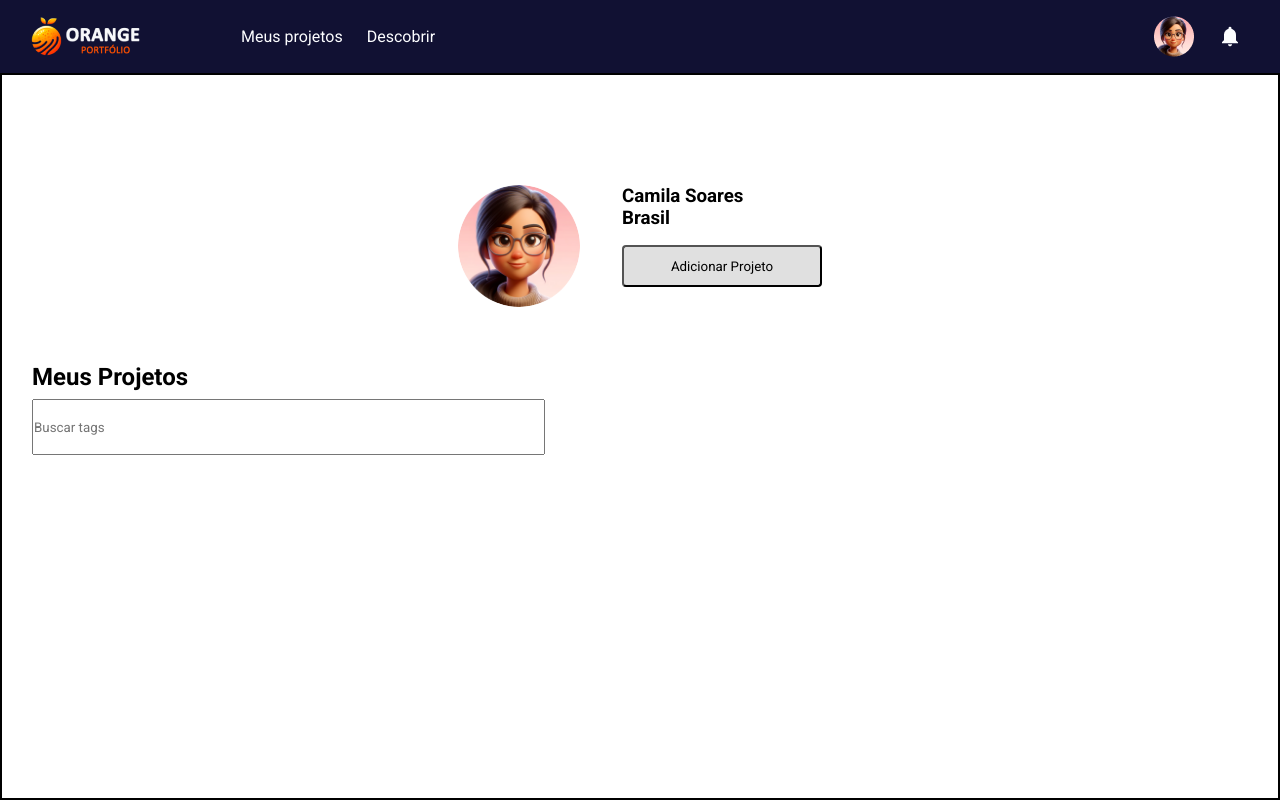
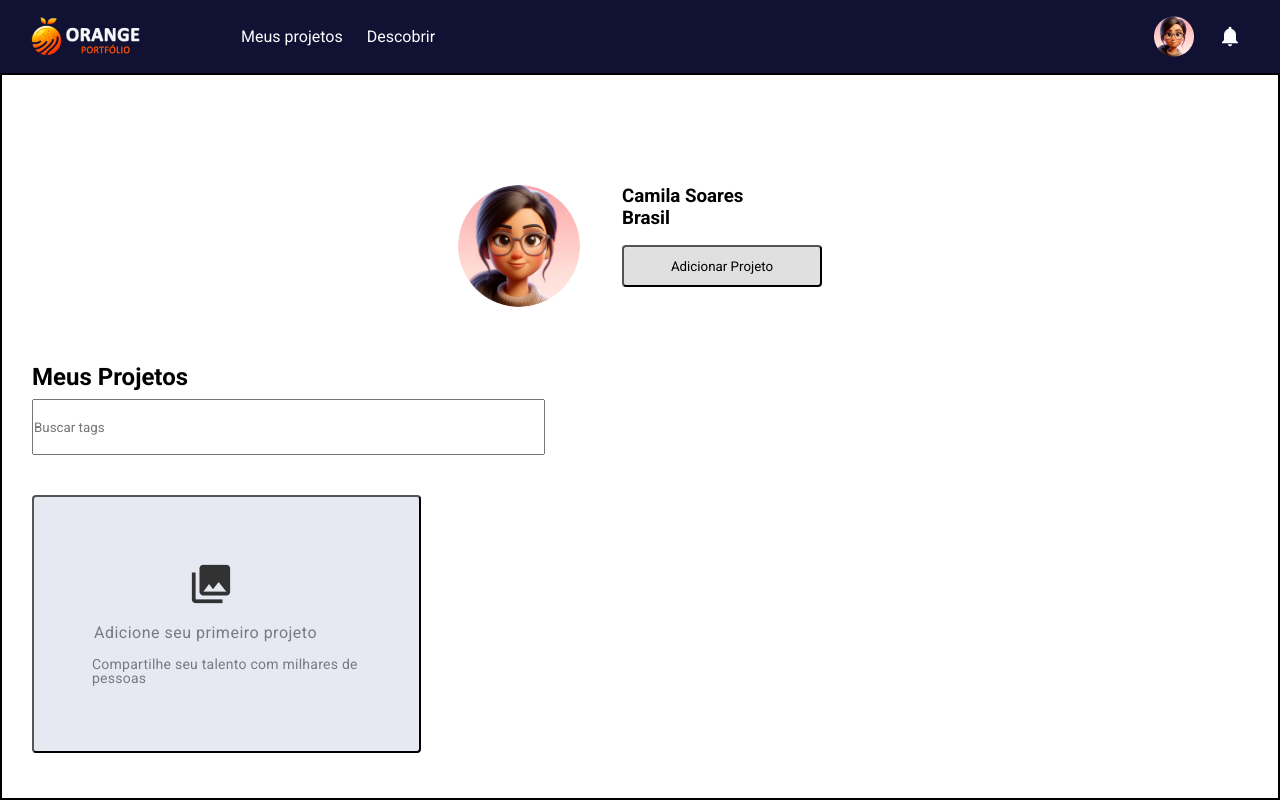
Before and after one commit to Indalecioolivo/HACKATHON-UNISANTA, a React (Vite) app: page /myprojects in a window 1280 px wide. Built offline with nearby package versions, Linux system fonts and the light colour scheme.

Commit message:
container GridProjeto finalizado

```diff
--- a/src/modules/GridProjeto/GridProjeto.css
+++ b/src/modules/GridProjeto/GridProjeto.css
@@ -0,0 +1,66 @@
+.gridProjetos-container button {
+    /* Vertical container */
+
+    position: absolute;
+    width: 389px;
+    height: 258px;
+    left: 32px;
+    top: 495px;
+
+    background: #E6E9F2;
+    border-radius: 4px;
+}
+
+.gridProjetos-container h3 {
+    /* Adicione seu primeiro projeto */
+
+    position: absolute;
+    width: 223px;
+    height: 16px;
+    left: calc(50% - 223px/2 - 21px);
+    top: calc(50% - 16px/2 + 9px);
+
+    /* [Orange P] Style Guide/Body 1 */
+    font-family: 'Roboto';
+    font-style: normal;
+    font-weight: 400;
+    font-size: 16px;
+    line-height: 16px;
+    /* identical to box height, or 100% */
+    letter-spacing: 0.5px;
+
+    color: #303133;
+
+    opacity: 0.6;
+}
+
+.gridProjetos-container p {
+    /* Compartilhe seu talento com milhares de pessoas */
+
+    position: absolute;
+    width: 270px;
+    height: 28px;
+    left: calc(50% - 270px/2 + 0.5px);
+    top: calc(50% - 28px/2 + 47px);
+
+    /* [Orange P] Style Guide/Body 2 */
+    font-family: 'Roboto';
+    font-style: normal;
+    font-weight: 400;
+    font-size: 14px;
+    line-height: 14px;
+    /* or 100% */
+    letter-spacing: 0.25px;
+
+    color: #303133;
+
+    opacity: 0.6;
+
+    text-align: left;
+}
+
+.gridProjetos-container img {
+    position: absolute;
+    left: 40%;
+    top: 25%;
+}
--- a/src/modules/GridProjeto/GridProjeto.jsx
+++ b/src/modules/GridProjeto/GridProjeto.jsx
@@ -1,8 +1,16 @@
 import "./GridProjeto.css";
+import ImageIcon from "../../assets/collections.png";
 
 export default function GridProjeto() {
     return (
-      <section className="">
+      <section className="gridProjetos-container">
+        <button>
+          <img src={ImageIcon} alt="" />
+          <h3>
+            Adicione seu primeiro projeto
+          </h3>
+          <p>Compartilhe seu talento com milhares de pessoas</p>
+        </button>
       </section>
     );
   }
--- a/src/routes/MyProjects/MyProjects.jsx
+++ b/src/routes/MyProjects/MyProjects.jsx
@@ -1,6 +1,7 @@
 import "./MyProjects.css";
 import BuscadorTags from "../../modules/BuscadorTags/BuscadorTags";
 import CardUsuario from "../../modules/CardUsuario/CardUsuario";
+import GridProjeto from "../../modules/GridProjeto/GridProjeto";
 
 export default function MyProjects() {
   return (
@@ -8,6 +9,7 @@ export default function MyProjects() {
       <h2>Meus Projetos</h2>
       <CardUsuario/>
       <BuscadorTags/>
+      <GridProjeto/>
     </section>
   );
 }
```
Also changed, not shown: src/assets/collections.png (added).
